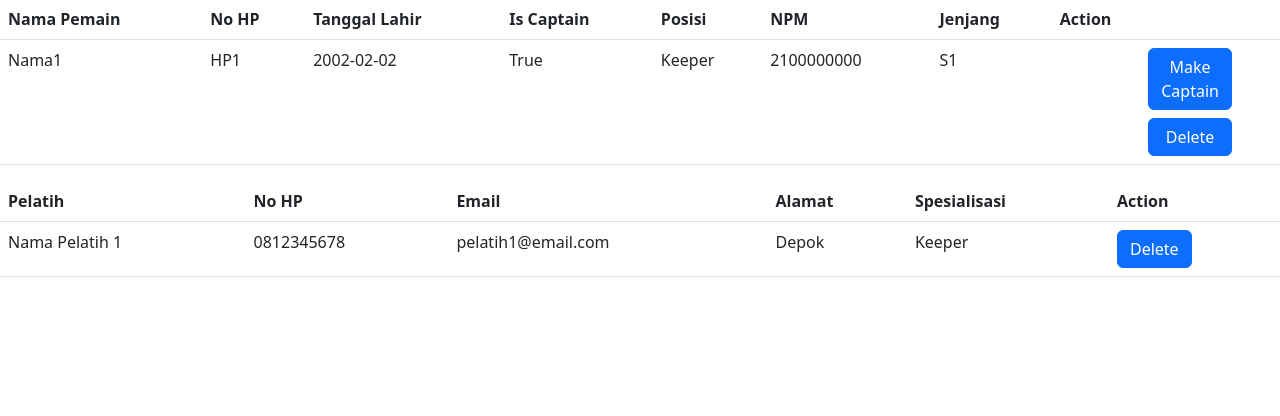
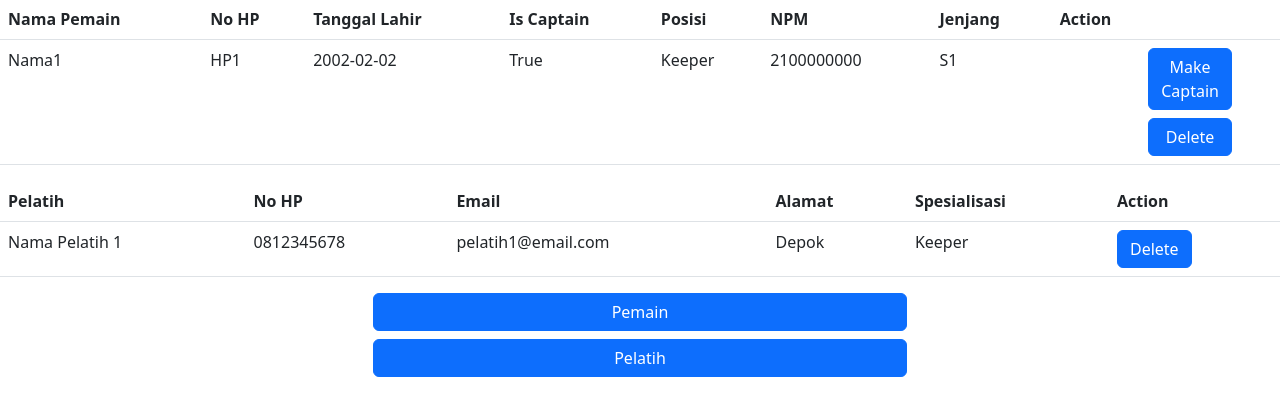
Before and after one commit to griseldans/tk-basdat, a Django app: template mng_kelola_tim/templates/detail_tim.html in a window 1280 px wide. Shown: the part 47-463 px from the top of the page. Run offline with Django 4.2, Linux system fonts and the light colour scheme; the template is opened without the code that fills it, so the values that code supplies are empty.

Commit message:
tambah tombol daftar pemaind dan pelatih

```diff
--- a/mng_kelola_tim/templates/detail_tim.html
+++ b/mng_kelola_tim/templates/detail_tim.html
@@ -64,7 +64,12 @@
                 <button class="btn btn-primary" type="button">Delete</button>
             </td>
           </tr>
-      </table>
+    </table>
+
+    <div class="d-grid gap-2 col-5 mx-auto">
+        <button class="btn btn-primary" type="button">Pemain</button>
+        <button class="btn btn-primary" type="button">Pelatih</button>
+    </div>
 
 </div>
 
```
